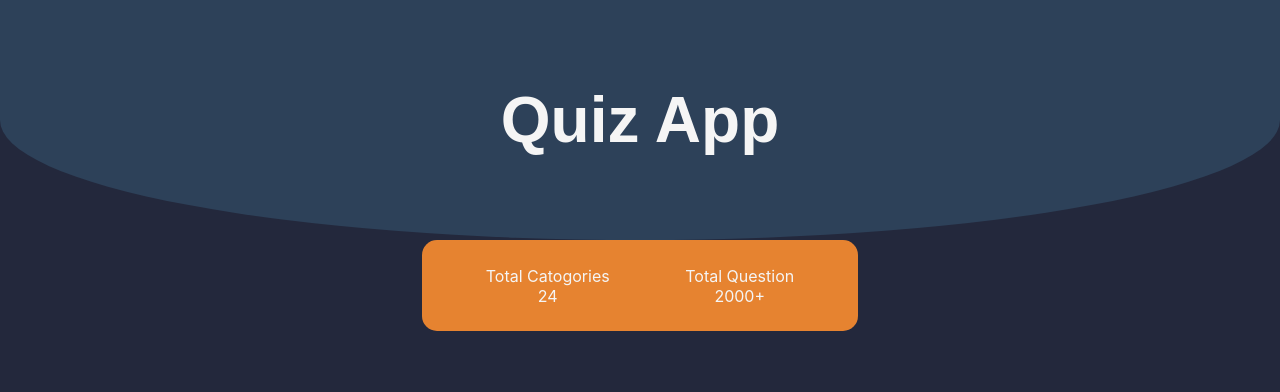
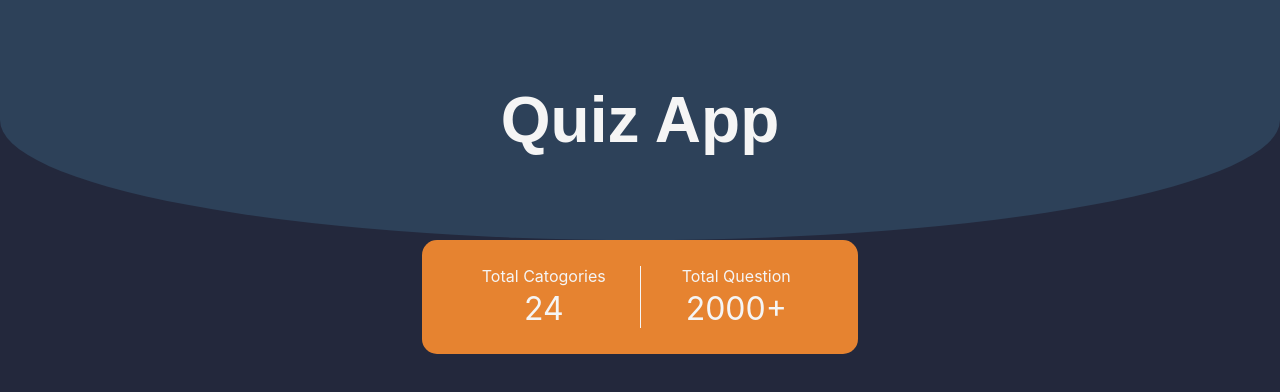
Before and after one commit to saoud-ahmed-khan/QuizApp-ReactTS-PWA, a React (Create React App) app: page / in a window 1280 px wide. Shown: the top 392 px of the page. Built offline with nearby package versions, Linux system fonts and the light colour scheme.

Commit message:
adding style

```diff
--- a/src/App.css
+++ b/src/App.css
@@ -39,6 +39,23 @@
   background: #e68330;
   color: whitesmoke;
 }
+.Total-sub
+{
+  border-right: 1px solid whitesmoke;
+  width: 50%;
+  display: flex;
+  flex-direction: column;
+  justify-content: space-between;
+}
+.Total-sub2
+{
+  width: 50%;
+}
+.Total-digits{
+  font-size:2rem;
+  margin-top: 2%;
+}
+
 /* css for total end here */
 
 /* Responsiveness start here */
--- a/src/Components/Total.tsx
+++ b/src/Components/Total.tsx
@@ -3,13 +3,13 @@ import React from 'react'
 export const Total: React.FC = () => {
   return (
     <div className="Total-section">
-      <div>
+      <div className="Total-sub">
         <div>Total Catogories</div>
-        <div>24</div>
+        <div className="Total-digits">24</div>
       </div>
-      <div>
+      <div className="Total-sub2">
         <div>Total Question</div>
-        <div>2000+</div>
+        <div className="Total-digits">2000+</div>
       </div>
     </div>
   )
```
Also changed, not shown: 1 other file (tests, documents, lock files or other folders).
